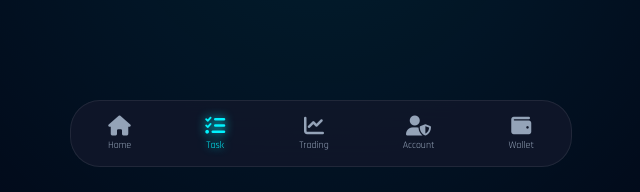
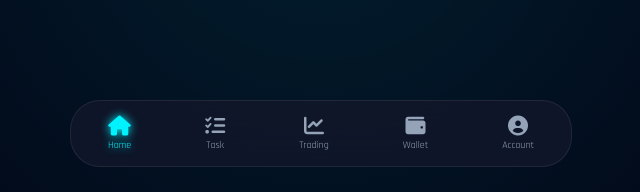
Before and after one commit to asfak440/AAF-TELE-EARN-TREADING-, a Flask app: page /task in a window 1280 px wide. Shown: the part 608-800 px from the top of the page, without its empty margins (319-959 px from the left). Run offline with Flask 3, Linux system fonts and the light colour scheme; the visitor is signed in with stand-in values (Sample User, id 1).

Commit message:
Update navigation links with smartRedirect function

```diff
--- a/templates/task.html
+++ b/templates/task.html
@@ -135,11 +135,11 @@
 
     <div class="dock-container">
         <nav class="dock-nav">
-            <a href="/dashboard" class="nav-item"><i class="fas fa-house"></i><span>Home</span></a>
-            <a href="#" class="nav-item active"><i class="fas fa-tasks"></i><span>Task</span></a>
-            <a href="/trading" class="nav-item"><i class="fas fa-chart-line"></i><span>Trading</span></a>
-            <a href="/account" class="nav-item"><i class="fas fa-user-shield"></i><span>Account</span></a>
-            <a href="/wallet" class="nav-item"><i class="fas fa-wallet"></i><span>Wallet</span></a>
+            <a href="#" class="nav-item active"><i class="fas fa-house"></i><span>Home</span></a>
+            <a href="javascript:void(0)" onclick="smartRedirect('task')" class="nav-item"><i class="fas fa-tasks"></i><span>Task</span></a>
+            <a href="javascript:void(0)" onclick="smartRedirect('trading')" class="nav-item"><i class="fas fa-chart-line"></i><span>Trading</span></a>
+            <a href="javascript:void(0)" onclick="smartRedirect('wallet')" class="nav-item"><i class="fas fa-wallet"></i><span>Wallet</span></a>
+            <a href="javascript:void(0)" onclick="smartRedirect('account')" class="nav-item"><i class="fas fa-user-circle"></i><span>Account</span></a>
         </nav>
     </div>
 
```
